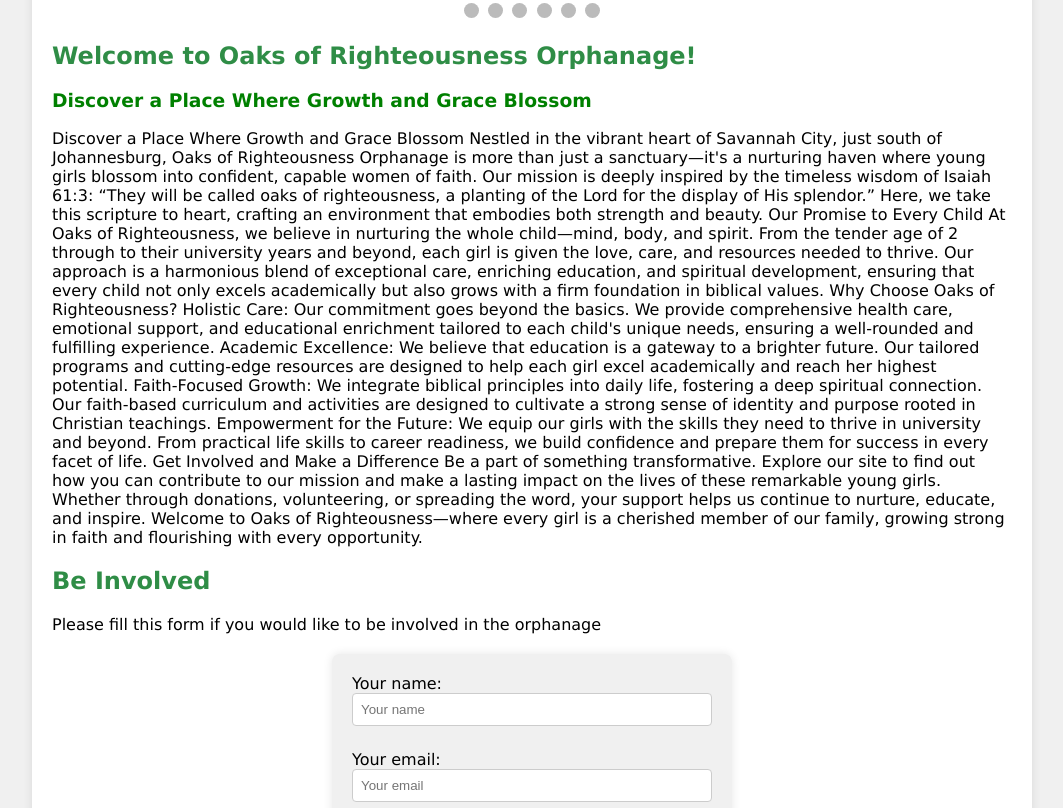
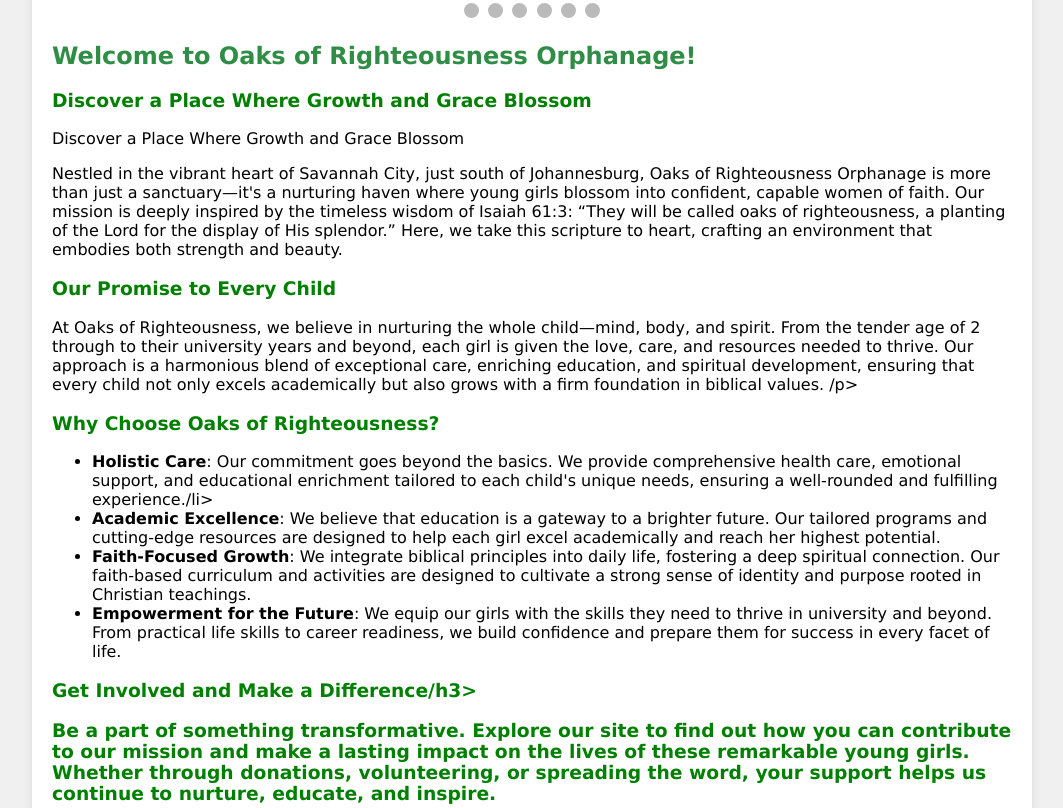
Before and after one commit to Debra89/Oaksofrigheousness, a plain HTML site: page index.html in a window 1280 px wide. Shown: the part 513-1321 px from the top of the page, without its empty margins (108-1171 px from the left). Drawn offline with Linux system fonts and the light colour scheme.

Commit message:
Update index.html

```diff
--- a/index.html
+++ b/index.html
@@ -73,27 +73,26 @@
 
 <p>Discover a Place Where Growth and Grace Blossom
 
-Nestled in the vibrant heart of Savannah City, just south of Johannesburg, Oaks of Righteousness Orphanage is more than just a sanctuary—it's a nurturing haven where young girls blossom into confident, capable women of faith. Our mission is deeply inspired by the timeless wisdom of Isaiah 61:3: “They will be called oaks of righteousness, a planting of the Lord for the display of His splendor.” Here, we take this scripture to heart, crafting an environment that embodies both strength and beauty.
+<p>Nestled in the vibrant heart of Savannah City, just south of Johannesburg, Oaks of Righteousness Orphanage is more than just a sanctuary—it's a nurturing haven where young girls blossom into confident, capable women of faith. Our mission is deeply inspired by the timeless wisdom of Isaiah 61:3: “They will be called oaks of righteousness, a planting of the Lord for the display of His splendor.” Here, we take this scripture to heart, crafting an environment that embodies both strength and beauty.</p>
 
-Our Promise to Every Child
+<h3>Our Promise to Every Child</h3>
 
-At Oaks of Righteousness, we believe in nurturing the whole child—mind, body, and spirit. From the tender age of 2 through to their university years and beyond, each girl is given the love, care, and resources needed to thrive. Our approach is a harmonious blend of exceptional care, enriching education, and spiritual development, ensuring that every child not only excels academically but also grows with a firm foundation in biblical values.
+<p>At Oaks of Righteousness, we believe in nurturing the whole child—mind, body, and spirit. From the tender age of 2 through to their university years and beyond, each girl is given the love, care, and resources needed to thrive. Our approach is a harmonious blend of exceptional care, enriching education, and spiritual development, ensuring that every child not only excels academically but also grows with a firm foundation in biblical values.
+/p>
+<h3>Why Choose Oaks of Righteousness?</h3>
+<ul>
+        <li><b>Holistic Care</b>: Our commitment goes beyond the basics. We provide comprehensive health care, emotional support, and educational enrichment tailored to each child's unique needs, ensuring a well-rounded and fulfilling experience./li>
+       <li><b>Academic Excellence</b>: We believe that education is a gateway to a brighter future. Our tailored programs and cutting-edge resources are designed to help each girl excel academically and reach her highest potential.</li>
+       <li><b>Faith-Focused Growth</b>: We integrate biblical principles into daily life, fostering a deep spiritual connection. Our faith-based curriculum and activities are designed to cultivate a strong sense of identity and purpose rooted in Christian teachings.</li>
+        <li><b>Empowerment for the Future</b>: We equip our girls with the skills they need to thrive in university and beyond. From practical life skills to career readiness, we build confidence and prepare them for success in every facet of life.</li>
+</ul>
 
-Why Choose Oaks of Righteousness?
+<h3>Get Involved and Make a Difference/h3>
 
-Holistic Care: Our commitment goes beyond the basics. We provide comprehensive health care, emotional support, and educational enrichment tailored to each child's unique needs, ensuring a well-rounded and fulfilling experience.
-Academic Excellence: We believe that education is a gateway to a brighter future. Our tailored programs and cutting-edge resources are designed to help each girl excel academically and reach her highest potential.
-Faith-Focused Growth: We integrate biblical principles into daily life, fostering a deep spiritual connection. Our faith-based curriculum and activities are designed to cultivate a strong sense of identity and purpose rooted in Christian teachings.
-Empowerment for the Future: We equip our girls with the skills they need to thrive in university and beyond. From practical life skills to career readiness, we build confidence and prepare them for success in every facet of life.
-Get Involved and Make a Difference
-
-Be a part of something transformative. Explore our site to find out how you can contribute to our mission and make a lasting impact on the lives of these remarkable young girls. Whether through donations, volunteering, or spreading the word, your support helps us continue to nurture, educate, and inspire.
-
-Welcome to Oaks of Righteousness—where every girl is a cherished member of our family, growing strong in faith and flourishing with every opportunity.
-                    </p>
+<p>Be a part of something transformative. Explore our site to find out how you can contribute to our mission and make a lasting impact on the lives of these remarkable young girls. Whether through donations, volunteering, or spreading the word, your support helps us continue to nurture, educate, and inspire.</p>
 
 
-    <h2>Be Involved</h2>
+
     <p>Please fill this form if you would like to be involved in the orphanage</p>
                 <form
                 action="https://formspree.io/f/mblryknj"
```
